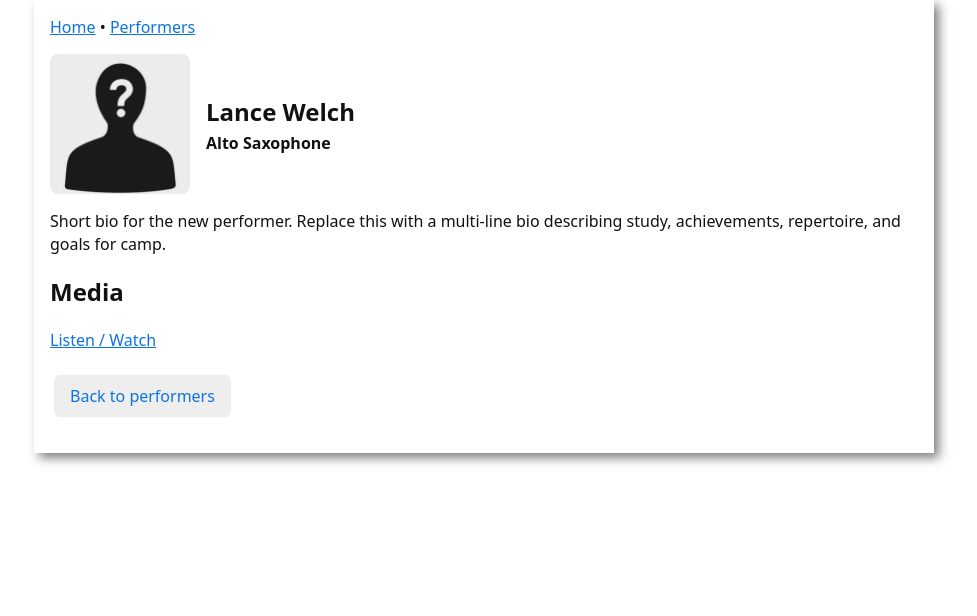
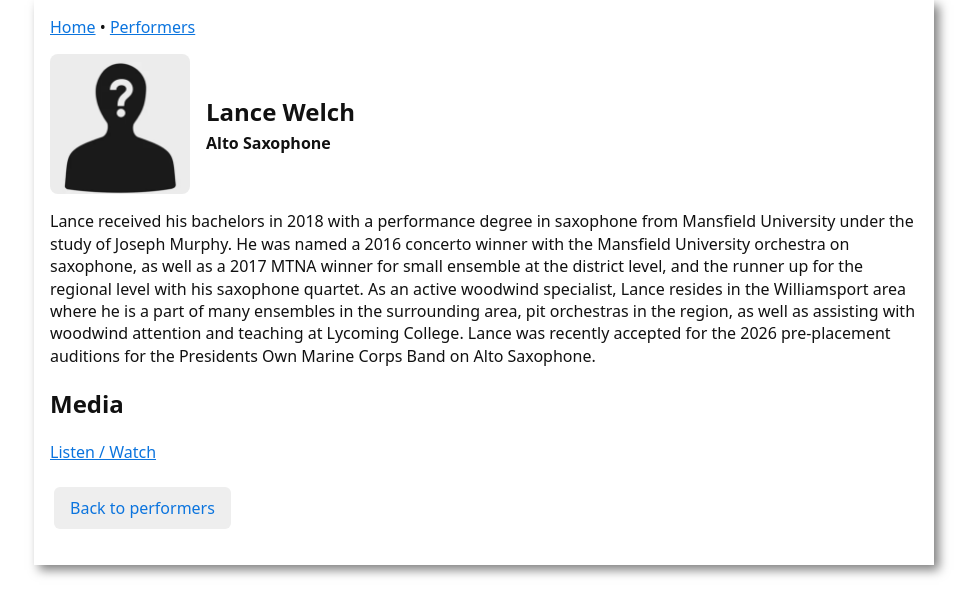
Before and after one commit to KurtKroeker/csehy-fundraising, a Jekyll site: the page built from _performers/lance-welch.md, in a window 1280 px wide. Shown: the top 616 px of the page, without its empty margins (156-1133 px from the left). Built offline with Jekyll 4.4.1, drawn with Linux system fonts in a browser that asks for light colours.

Commit message:
Update lance-welch.md

```diff
--- a/_performers/lance-welch.md
+++ b/_performers/lance-welch.md
@@ -5,6 +5,6 @@ name: "Lance Welch"
 instrument: "Alto Saxophone"
 photo: "placeholder-person.png"
 bio: >
-  Short bio for the new performer. Replace this with a multi-line bio describing study, achievements, repertoire, and goals for camp.
+  Lance received his bachelors in 2018 with a performance degree in saxophone from Mansfield University under the study of Joseph Murphy. He was named a 2016 concerto winner with the Mansfield University orchestra on saxophone, as well as a 2017 MTNA winner for small ensemble at the district level, and the runner up for the regional level with his saxophone quartet. As an active woodwind specialist, Lance resides in the Williamsport area where he is a part of many ensembles in the surrounding area, pit orchestras in the region, as well as assisting with woodwind attention and teaching at Lycoming College.  Lance was recently accepted for the 2026 pre-placement auditions for the Presidents Own Marine Corps Band on Alto Saxophone.
 media_url: ""
 ---
```
